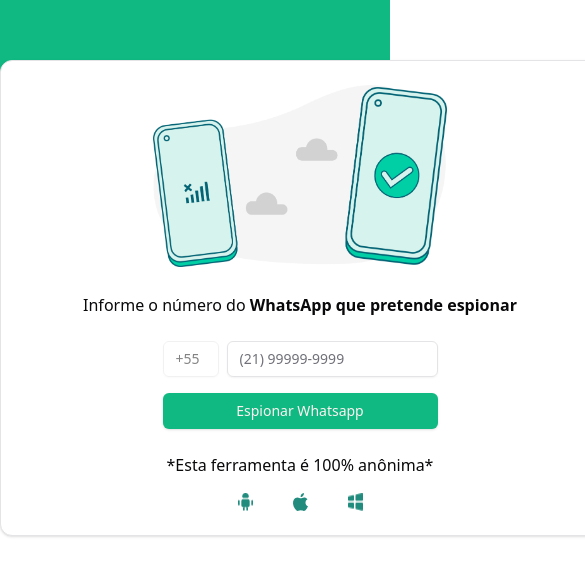
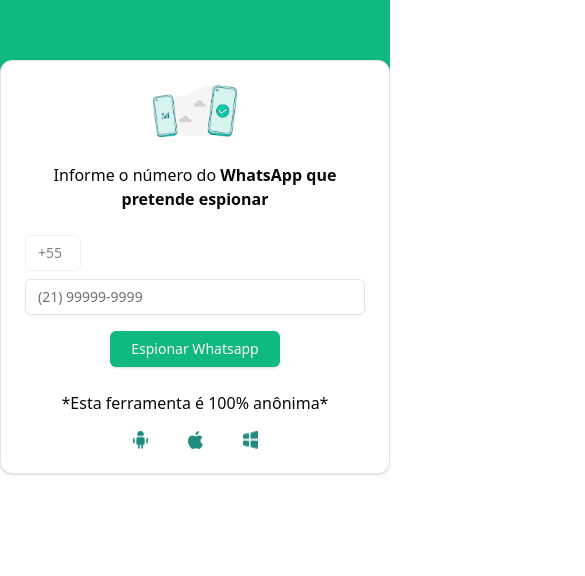
Before and after one commit to Giosimar-dev/testsp, a React (Vite) app: page /start_fb in a window 390 px wide. Shown: the top 576 px of the page, 585 px wide, since content can reach past the window. Built offline with nearby package versions, Linux system fonts and the light colour scheme.

Commit message:
first commit

```diff
--- a/src/pages/Start_fb.tsx
+++ b/src/pages/Start_fb.tsx
@@ -9,7 +9,7 @@
       <div className="bg-emerald-500 w-full p-20"></div>
       <div className="mt-[-100px]">
         <div>
-          <Card className="w-[600px] m-auto">
+          <Card className="w-full md:w-[600px] m-auto">
             <CardHeader>
               <img src="/Whatsapp-Icon.png" alt="WhatsApp Icon" className="ml-32 mr-32 mb-5" />
               <h1 className="text-center">
@@ -20,7 +20,7 @@
               <form>
                 <div className="grid w-full items-center gap-4">
                   <div className="flex flex-col space-y-1.5">
-                    <div className="flex gap-2 w-2/4 m-auto">
+                    <div className="flex flex-col md:flex-row gap-2 w-full md:w-2/4 m-auto">
                       <Input defaultValue="+55" className="w-14" disabled />
                       <MaskedInput
                         className="flex h-9 w-full rounded-md border border-input bg-transparent px-3 py-1 text-sm shadow-sm transition-colors file:border-0 file:bg-transparent file:text-sm file:font-medium placeholder:text-muted-foreground focus-visible:outline-none focus-visible:ring-1 focus-visible:ring-ring disabled:cursor-not-allowed disabled:opacity-50"
```
